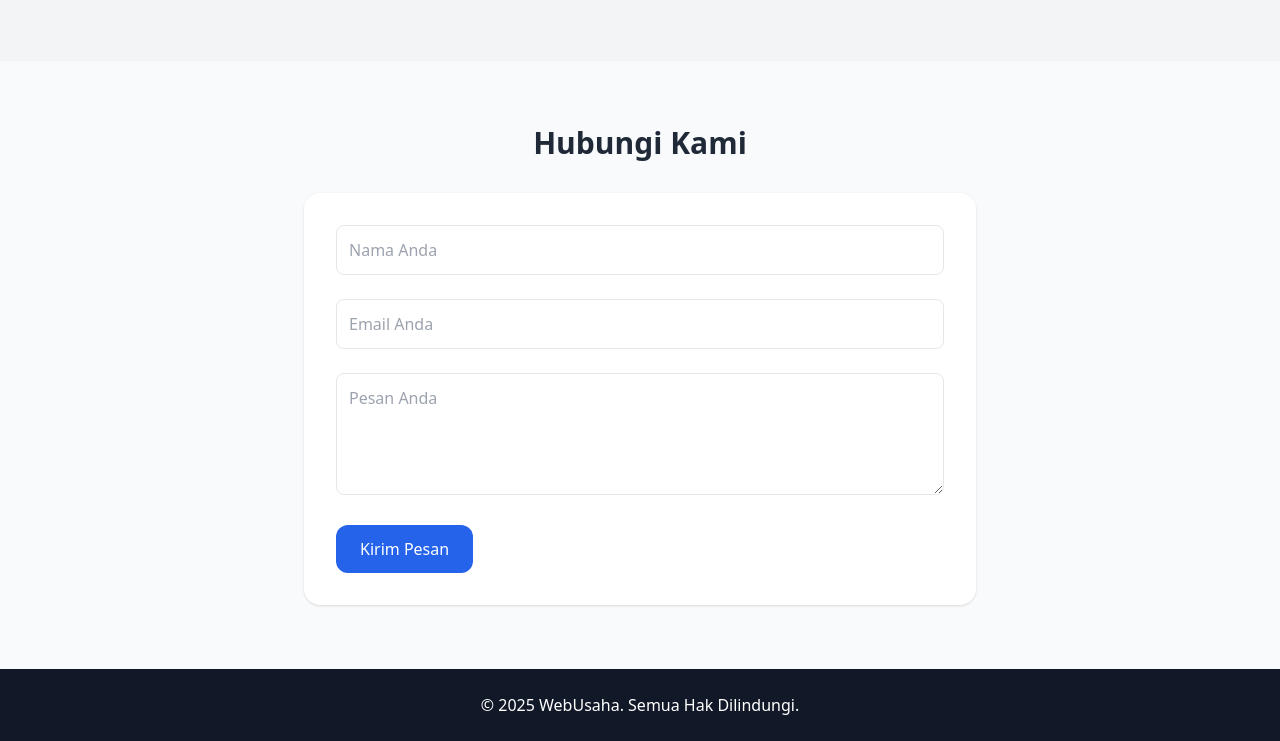
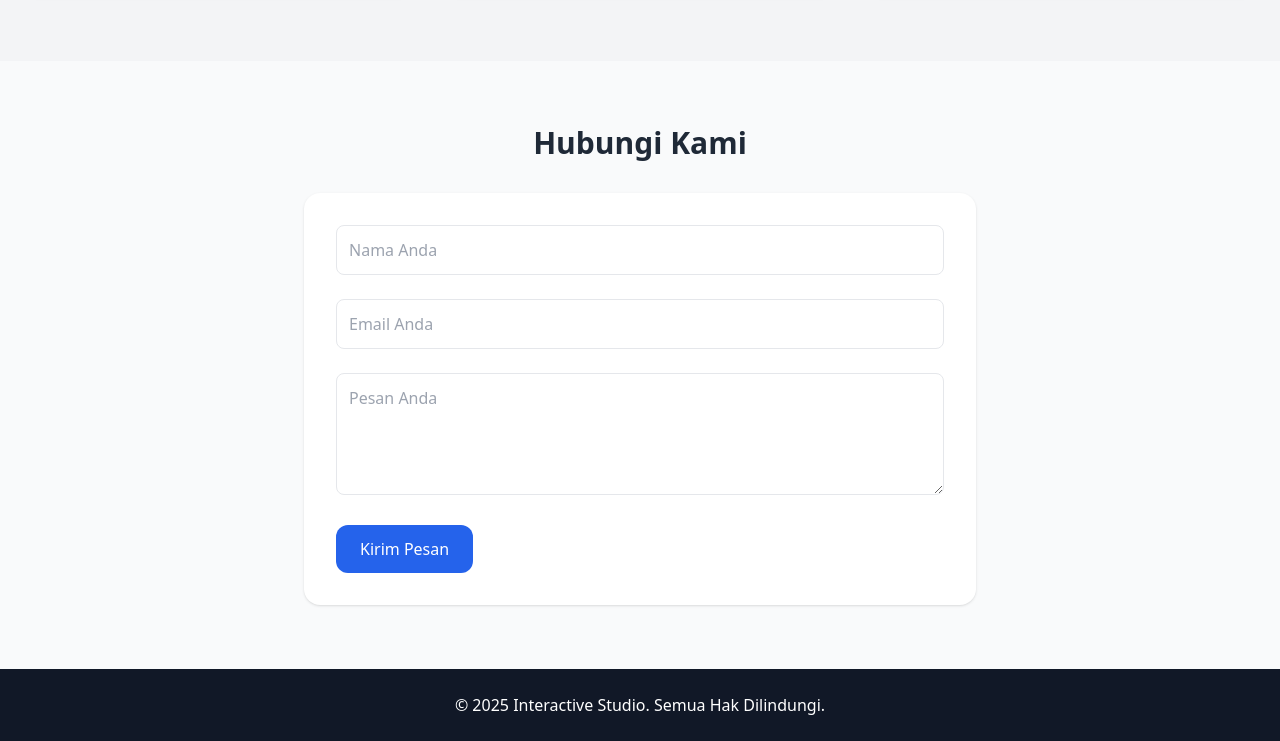
Before and after one commit to rafasyah/pkk-project, a plain HTML site: page index.html in a window 1280 px wide. Shown: the part 1427-2168 px from the top of the page. Drawn offline with nearby package versions, Linux system fonts and the light colour scheme.

Commit message:
Update index.html

```diff
--- a/index.html
+++ b/index.html
@@ -102,7 +102,7 @@
 
   <!-- Footer -->
   <footer class="bg-gray-900 text-white py-6 text-center">
-    <p>© 2025 WebUsaha. Semua Hak Dilindungi.</p>
+    <p>© 2025 Interactive Studio. Semua Hak Dilindungi.</p>
   </footer>
 
 </body>
```
